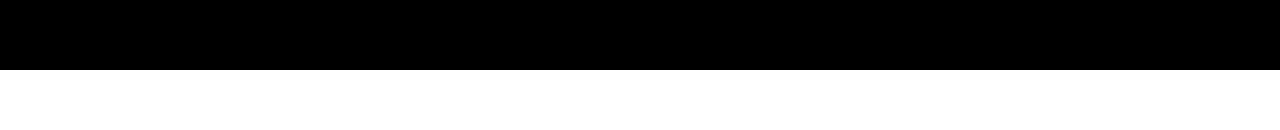
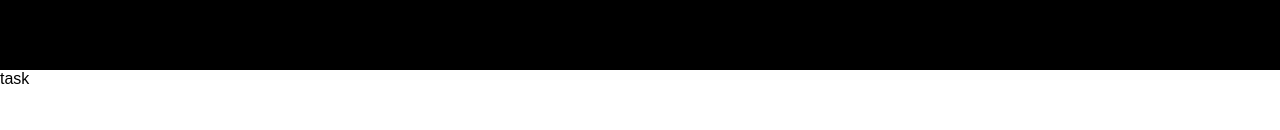
Before and after one commit to Al3xand3r11/tstodo-app, a React (Create React App) app: page / in a window 1280 px wide. Both pictures are taken after typing "Sample" into the empty fields and a click on the button "Add Task". Shown: the part 170-300 px from the top of the page. Built offline with nearby package versions, Linux system fonts and the light colour scheme.

Commit message:
new components

```diff
--- a/src/App.tsx
+++ b/src/App.tsx
@@ -2,6 +2,7 @@ import React, { FC, ChangeEvent, useState } from 'react';
 //import { text } from 'stream/consumers';
 import './App.css';
 import {ITask} from './Interface'
+import TodoTask from './Components/TodoTask';
 const App: FC = () => {
 
   const [task, setTask] = useState<string>("")
@@ -45,7 +46,11 @@ const App: FC = () => {
       </div>
       <button onClick={addTask}>Add Task</button>
     </div>
-    <div className="TodoList"></div>
+    <div className="TodoList">
+      {todoList.map((task: ITask, key) => {
+        return <TodoTask />;
+      })}
+    </div>
     </div>
   );
 }
--- /dev/null
+++ b/src/Components/TodoTask.tsx
@@ -0,0 +1,9 @@
+import React from 'react'
+
+const TodoTask = () => {
+  return (
+    <div>task</div>
+  )
+}
+
+export default TodoTask;
```
